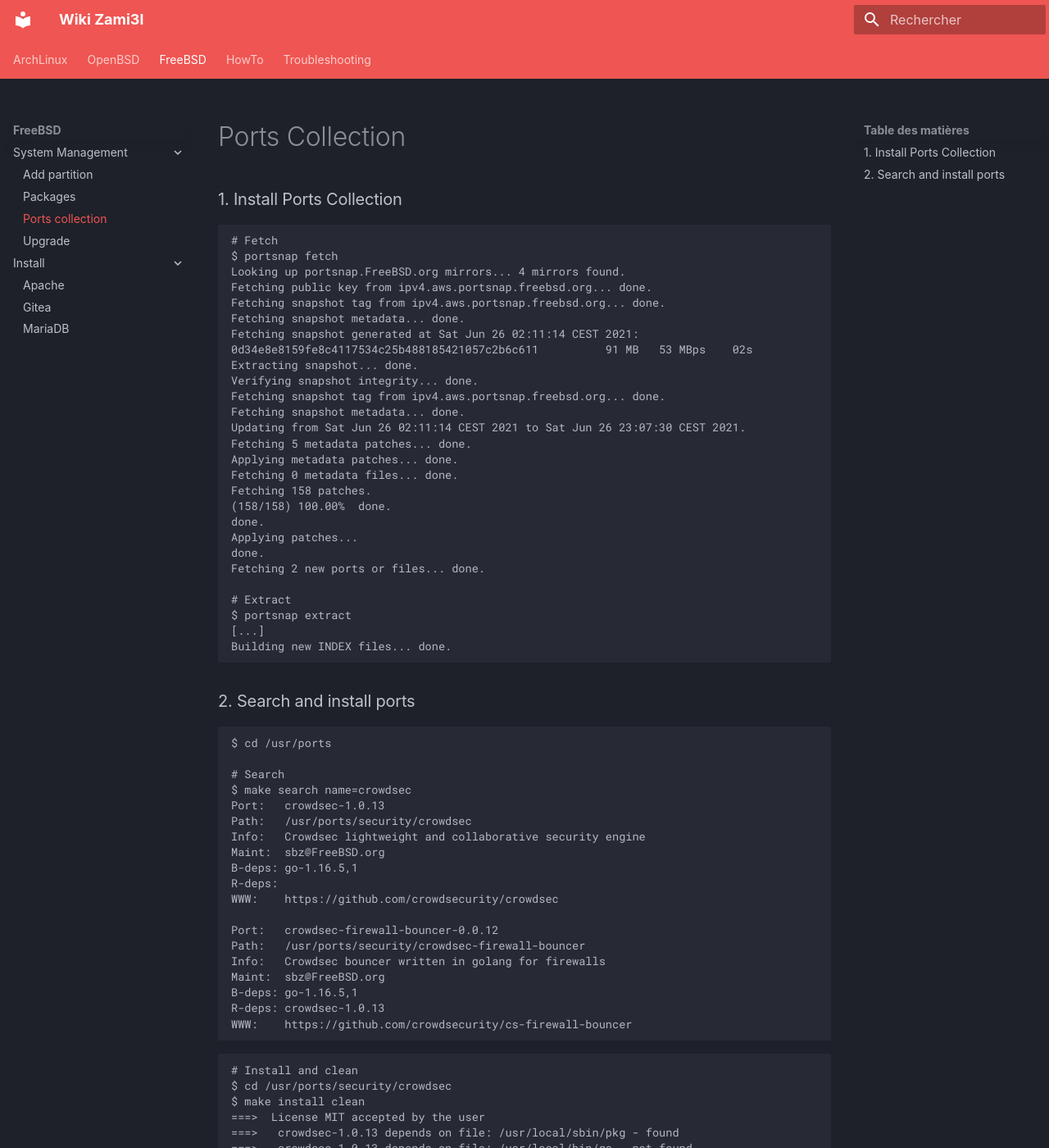
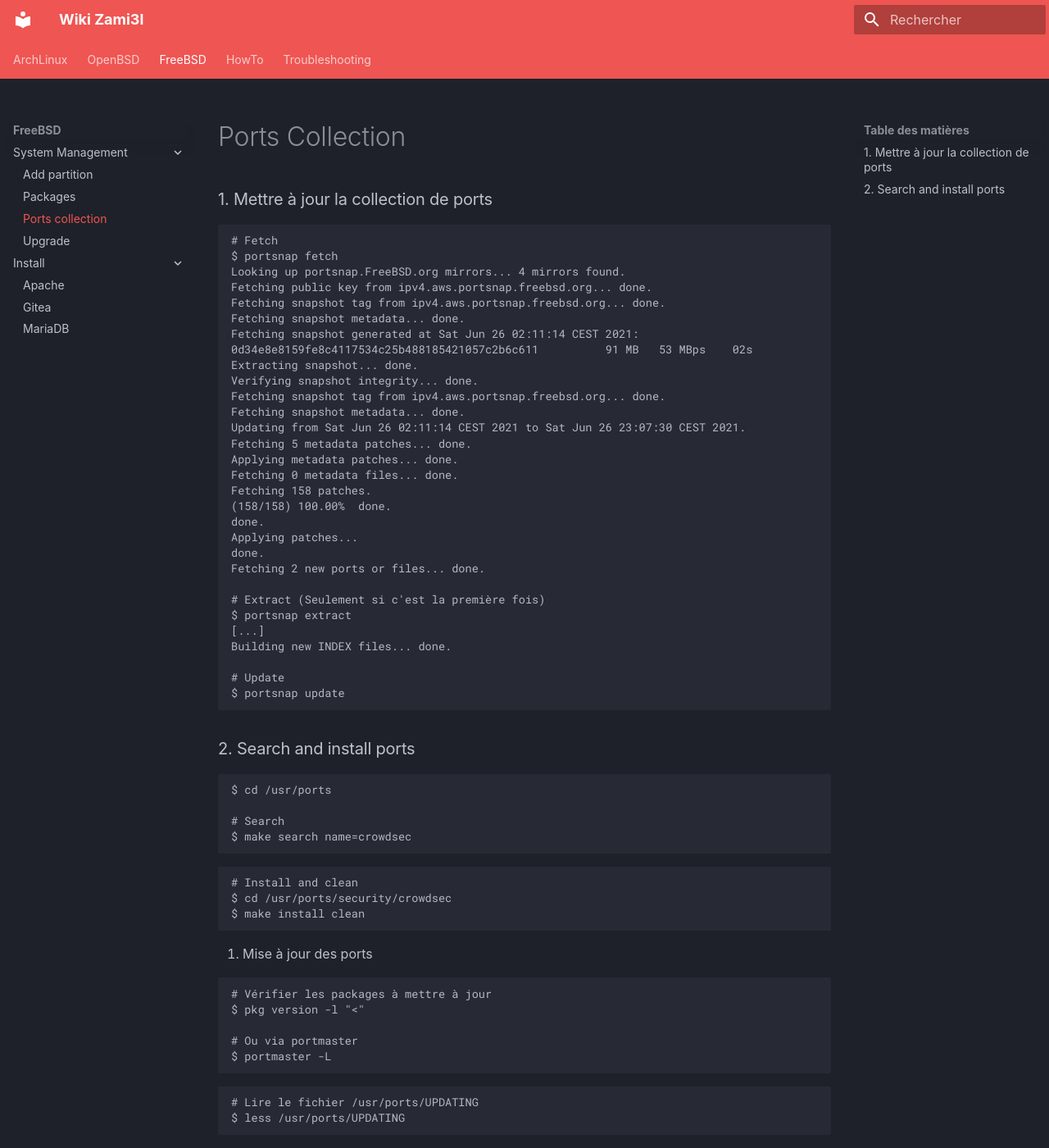
Before and after one commit to zami3l/wiki, an MkDocs documentation site: the page built from docs/freebsd/system-management/ports-collection.md, in a window 1280 px wide and 1400 px high. Shown: the whole window at 82% size. Built offline with MkDocs 1.6.1 and Material for MkDocs 9.7.7, drawn with Linux system fonts in a browser that asks for light colours; some web fonts are replaced; some of the changed text lies outside the part shown.

Commit message:
refactor(freebsd): update port collection

````diff
--- a/docs/freebsd/system-management/ports-collection.md
+++ b/docs/freebsd/system-management/ports-collection.md
@@ -1,7 +1,7 @@
 Ports Collection
 ===
 
-### 1. Install Ports Collection
+### 1. Mettre à jour la collection de ports
 ```shell
 # Fetch
 $ portsnap fetch
@@ -26,10 +26,13 @@ Applying patches...
 done.
 Fetching 2 new ports or files... done.
 
-# Extract
+# Extract (Seulement si c'est la première fois)
 $ portsnap extract
 [...]
 Building new INDEX files... done.
+
+# Update
+$ portsnap update
 ```
 
 ### 2. Search and install ports
@@ -38,33 +41,30 @@ $ cd /usr/ports
 
 # Search
 $ make search name=crowdsec
-Port:   crowdsec-1.0.13
-Path:   /usr/ports/security/crowdsec
-Info:   Crowdsec lightweight and collaborative security engine
-Maint:  sbz@FreeBSD.org
-B-deps: go-1.16.5,1
-R-deps:
-WWW:    https://github.com/crowdsecurity/crowdsec
-
-Port:   crowdsec-firewall-bouncer-0.0.12
-Path:   /usr/ports/security/crowdsec-firewall-bouncer
-Info:   Crowdsec bouncer written in golang for firewalls
-Maint:  sbz@FreeBSD.org
-B-deps: go-1.16.5,1
-R-deps: crowdsec-1.0.13
-WWW:    https://github.com/crowdsecurity/cs-firewall-bouncer
 ```
 
 ```shell
 # Install and clean
 $ cd /usr/ports/security/crowdsec
 $ make install clean
-===>  License MIT accepted by the user
-===>   crowdsec-1.0.13 depends on file: /usr/local/sbin/pkg - found
-===>   crowdsec-1.0.13 depends on file: /usr/local/bin/go - not found
-[..]
-===>  Staging for crowdsec-1.0.13
-Installing crowdsec-1.0.13...
-===>  Cleaning for go-1.16.5,1
-===>  Cleaning for crowdsec-1.0.13
 ```
+
+3. Mise à jour des ports
+
+```shell
+# Vérifier les packages à mettre à jour
+$ pkg version -l "<"
+
+# Ou via portmaster
+$ portmaster -L
+```
+
+```shell
+# Lire le fichier /usr/ports/UPDATING
+$ less /usr/ports/UPDATING
+```
+
+```shell
+# Procéder à la mise à jour
+$ portmaster -a
+```
````
